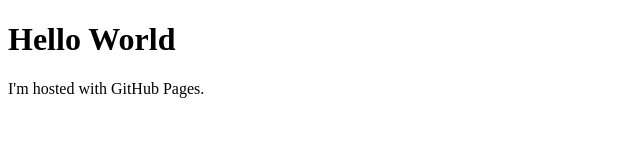
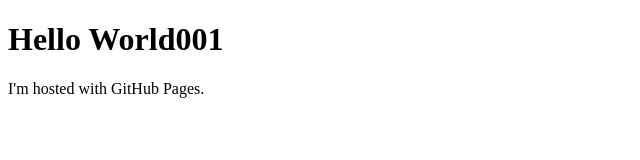
Before and after one commit to BianYJ/BianYJ.github.io, a plain HTML site: page index.html in a window 1280 px wide. Shown: the full height of the page, 0-640 px from the left. Drawn offline with Linux system fonts and the light colour scheme.

Commit message:
firstTest

```diff
--- a/index.html
+++ b/index.html
@@ -1,7 +1,7 @@
 <!DOCTYPE html>
 <html>
 <body>
-<h1>Hello World</h1>
+<h1>Hello World001</h1>
 <p>I'm hosted with GitHub Pages.</p>
 </body>
 </html>
```
